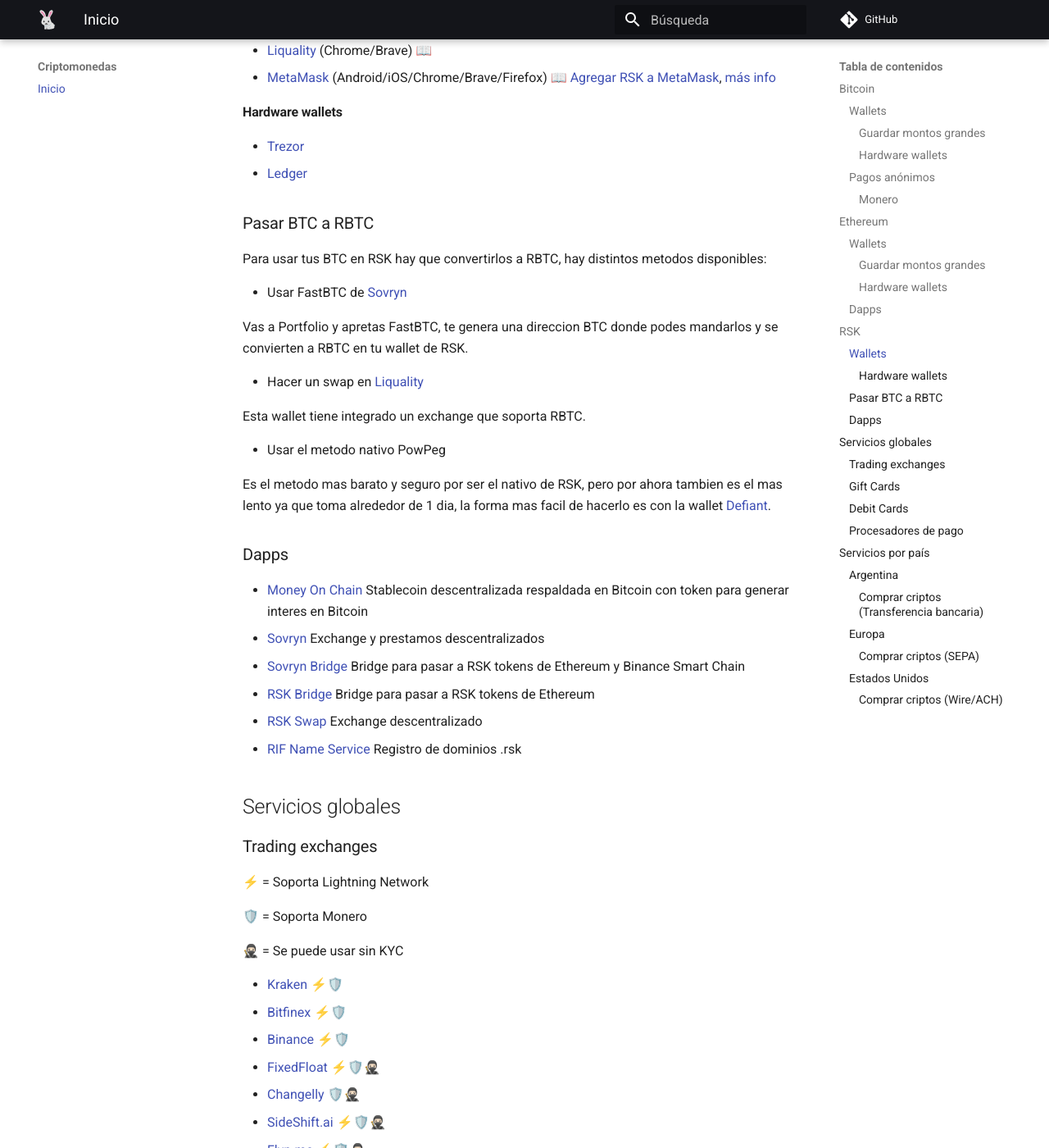
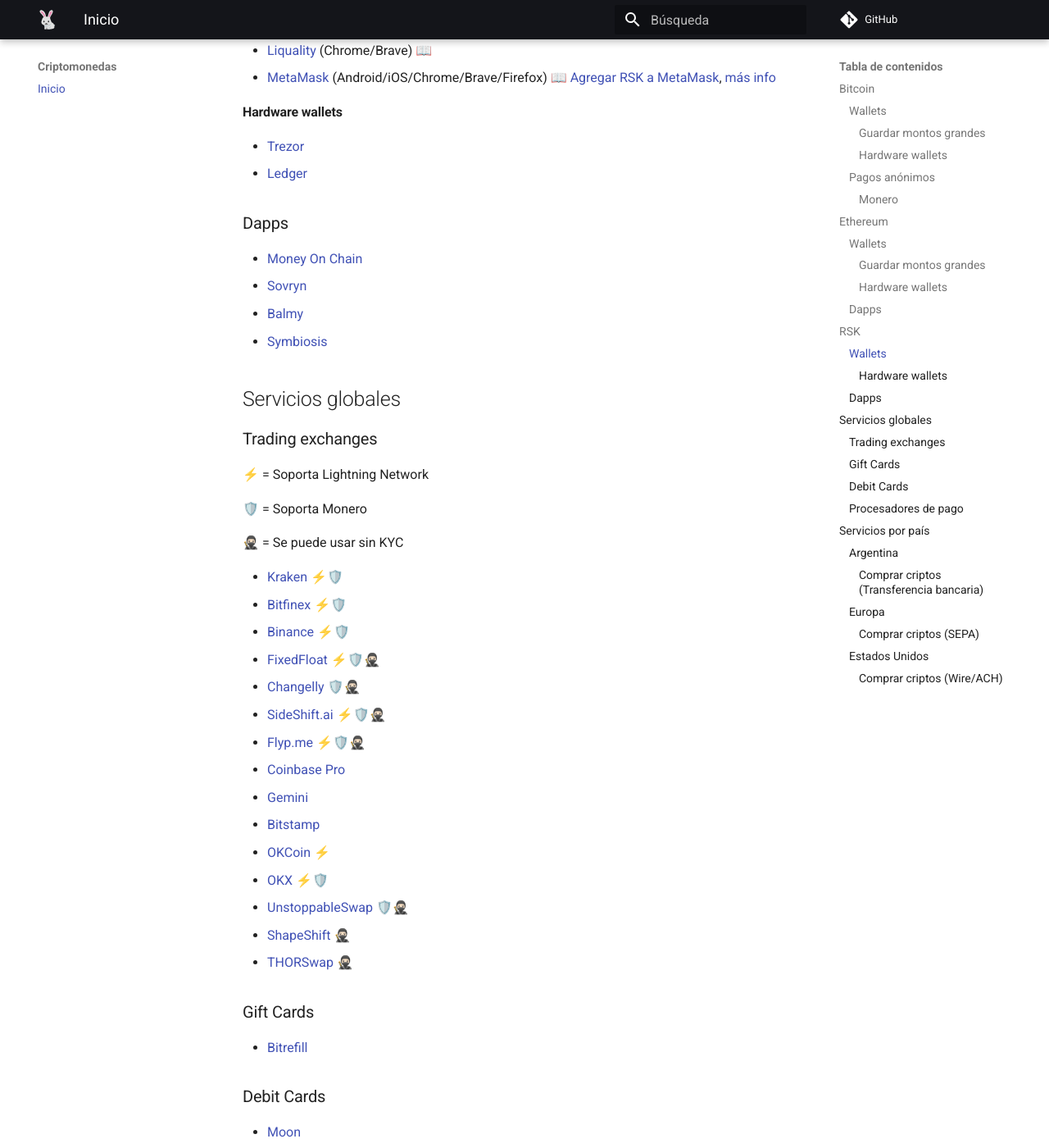
Before and after one commit to anomalouscode/wiki, an MkDocs documentation site: the page built from docs/criptomonedas/index.md, in a window 1280 px wide and 1400 px high, scrolled down 2715 px. Shown: the whole window at 82% size. Built offline with MkDocs 1.6.1 and Material for MkDocs 9.7.7, drawn with Linux system fonts in a browser that asks for light colours; comment, search, counter and statistics services are not loaded.

Commit message:
Update index.md

```diff
--- a/docs/criptomonedas/index.md
+++ b/docs/criptomonedas/index.md
@@ -72,7 +72,7 @@
 ### Dapps
 
 - [LlamaSwap](https://swap.defillama.com/)
-- [Mean Finance](https://mean.finance/)
+- [Balmy](https://app.balmy.xyz/)
 - [Curve](https://curve.fi/)
 - [Uniswap](https://app.uniswap.org/)
 - [Paraswap](https://app.paraswap.io/)
@@ -106,30 +106,12 @@
 - [Trezor](https://trezor.io/)
 - [Ledger](https://www.ledger.com/)
 
-### Pasar BTC a RBTC
-
-Para usar tus BTC en RSK hay que convertirlos a RBTC, hay distintos metodos disponibles:
-
-- Usar FastBTC de [Sovryn](https://sovryn.app/)
-
-Vas a Portfolio y apretas FastBTC, te genera una direccion BTC donde podes mandarlos y se convierten a RBTC en tu wallet de RSK.
-
-- Hacer un swap en [Liquality](https://liquality.io/)
-
-Esta wallet tiene integrado un exchange que soporta RBTC.
-
-- Usar el metodo nativo PowPeg
-
-Es el metodo mas barato y seguro por ser el nativo de RSK, pero por ahora tambien es el mas lento ya que toma alrededor de 1 dia, la forma mas facil de hacerlo es con la wallet [Defiant](https://defiantapp.tech/).
-
 ### Dapps
 
-- [Money On Chain](https://moneyonchain.com/) Stablecoin descentralizada respaldada en Bitcoin con token para generar interes en Bitcoin
-- [Sovryn](https://www.sovryn.app/) Exchange y prestamos descentralizados
-- [Sovryn Bridge](https://bridge.sovryn.app/) Bridge para pasar a RSK tokens de Ethereum y Binance Smart Chain
-- [RSK Bridge](https://tokenbridge.rsk.co/) Bridge para pasar a RSK tokens de Ethereum
-- [RSK Swap](https://rskswap.com/) Exchange descentralizado
-- [RIF Name Service](https://manager.rns.rifos.org/) Registro de dominios .rsk
+- [Money On Chain](https://moneyonchain.com/)
+- [Sovryn](https://sovryn.app/)
+- [Balmy](https://app.balmy.xyz/)
+- [Symbiosis](https://app.symbiosis.finance/)
 
 ## Servicios globales
 
```
